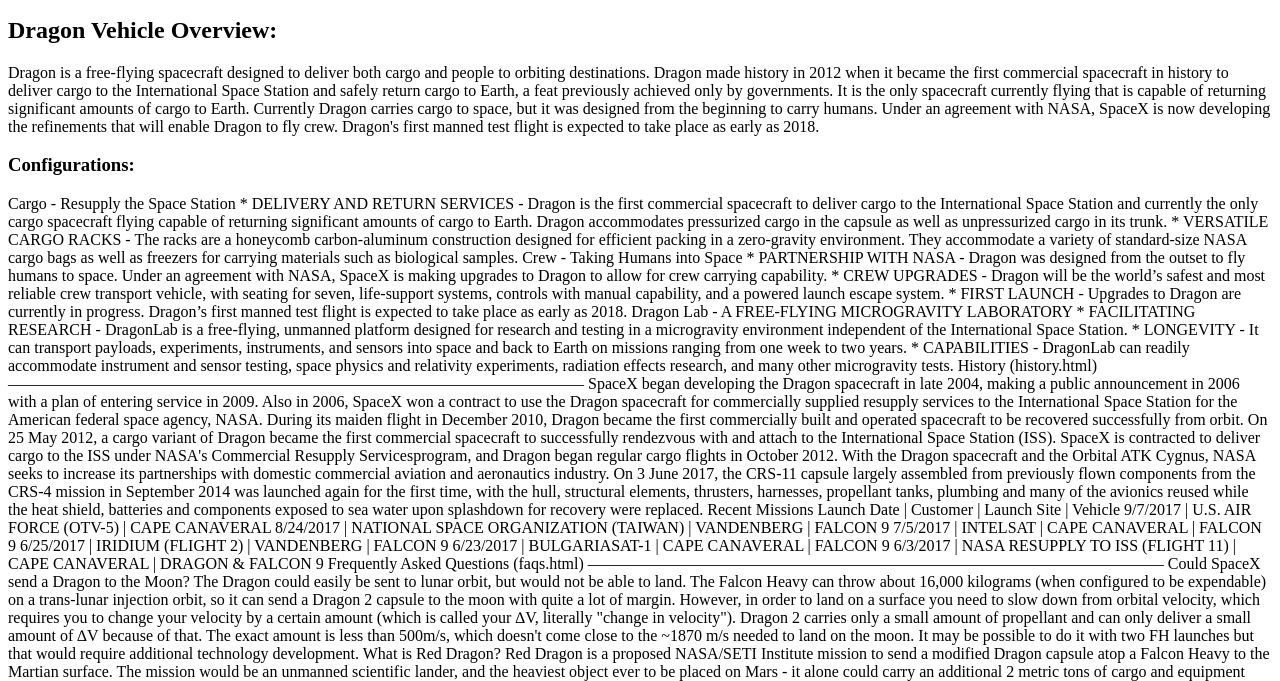
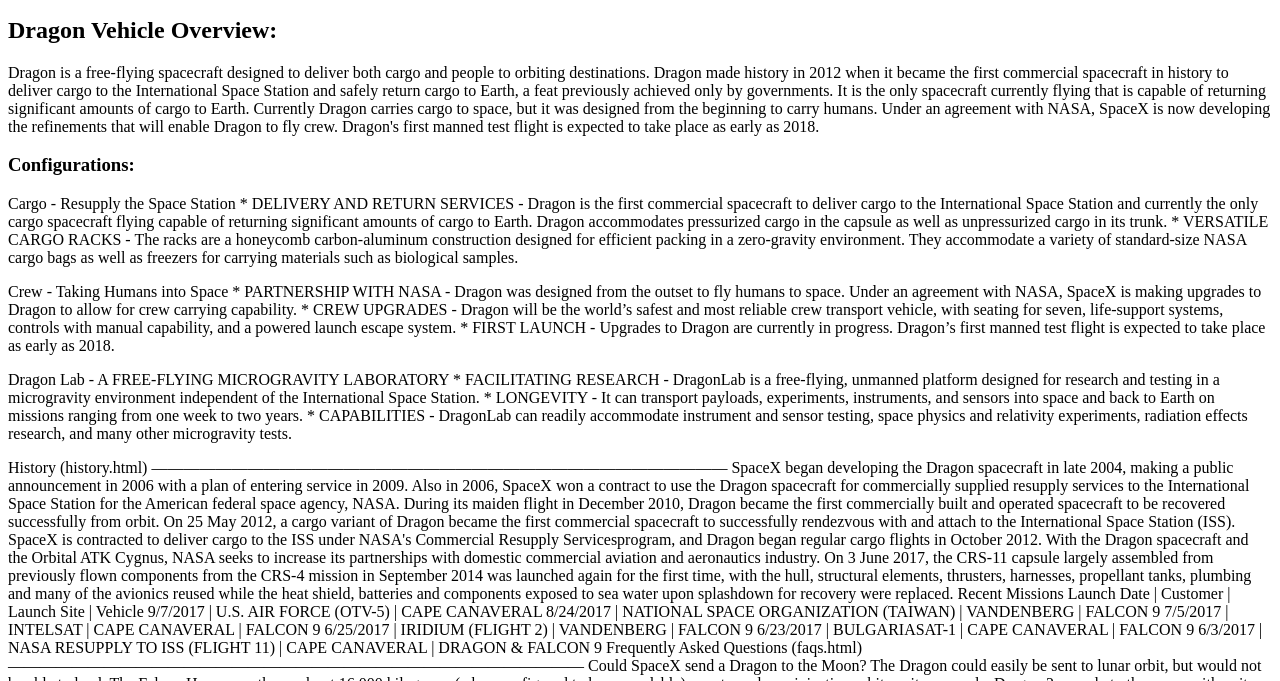
Before and after one commit to Mluck23/IFSC-1310, a plain HTML site: page dragonx/index.html in a window 1280 px wide. Shown: the part 119-800 px from the top of the page. Drawn offline with Linux system fonts and the light colour scheme.

Commit message:
worked on dragon

```diff
--- a/dragonx/index.html
+++ b/dragonx/index.html
@@ -15,41 +15,43 @@
        <div>
         <h1><a href="index.html">SPACEX</a></h1>
         Founder: Elon Musk>
+        Product: Dragon
+        Company Background:
+        SpaceX designs, manufactures and launches advanced rockets and spacecraft. The company was founded in 2002 to revolutionize space technology, with the ultimate goal of enabling people to live on other planets.
+       Home Page (index.html)
+       </div>
+       <nav>
+          <ul>
 
-        Product: Dragon
-
-        Company Background:
-
-        SpaceX designs, manufactures and launches advanced rockets and spacecraft. The company was founded in 2002 to revolutionize space technology, with the ultimate goal of enabling people to live on other planets.
-
-
-        Home Page (index.html)
-      </div>
+          </ul>
+       </nav>
     </header>
 
-<section id="history" class="container">
+<section id="content" class="container">
 <h2>Dragon Vehicle Overview:</h2>
 
 Dragon is a free-flying spacecraft designed to deliver both cargo and people to orbiting destinations. Dragon made history in 2012 when it became the first commercial spacecraft in history to deliver cargo to the International Space Station and safely return cargo to Earth, a feat previously achieved only by governments. It is the only spacecraft currently flying that is capable of returning significant amounts of cargo to Earth. Currently Dragon carries cargo to space, but it was designed from the beginning to carry humans. Under an agreement with NASA, SpaceX is now developing the refinements that will enable Dragon to fly crew. Dragon's first manned test flight is expected to take place as early as 2018.
 
 <h3>Configurations:</h3>
 
-Cargo - Resupply the Space Station
+<p>Cargo - Resupply the Space Station
 
 * DELIVERY AND RETURN SERVICES - Dragon is the first commercial spacecraft to deliver cargo to the International Space Station and currently the only cargo spacecraft flying capable of returning significant amounts of cargo to Earth. Dragon accommodates pressurized cargo in the capsule as well as unpressurized cargo in its trunk.
-* VERSATILE CARGO RACKS - The racks are a honeycomb carbon-aluminum construction designed for efficient packing in a zero-gravity environment. They accommodate a variety of standard-size NASA cargo bags as well as freezers for carrying materials such as biological samples.
+* VERSATILE CARGO RACKS - The racks are a honeycomb carbon-aluminum construction designed for efficient packing in a zero-gravity environment. They accommodate a variety of standard-size NASA cargo bags as well as freezers for carrying materials such as biological samples.</p>
 
-Crew - Taking Humans into Space
+<p>Crew - Taking Humans into Space
 
 * PARTNERSHIP WITH NASA - Dragon was designed from the outset to fly humans to space. Under an agreement with NASA, SpaceX is making upgrades to Dragon to allow for crew carrying capability.
 * CREW UPGRADES - Dragon will be the world’s safest and most reliable crew transport vehicle, with seating for seven, life-support systems, controls with manual capability, and a powered launch escape system.
 * FIRST LAUNCH - Upgrades to Dragon are currently in progress. Dragon’s first manned test flight is expected to take place as early as 2018.
+</p>
 
-Dragon Lab - A FREE-FLYING MICROGRAVITY LABORATORY
+<p>Dragon Lab - A FREE-FLYING MICROGRAVITY LABORATORY
 
 * FACILITATING RESEARCH - DragonLab is a free-flying, unmanned platform designed for research and testing in a microgravity environment independent of the International Space Station.
 * LONGEVITY - It can transport payloads, experiments, instruments, and sensors into space and back to Earth on missions ranging from one week to two years.
 * CAPABILITIES - DragonLab can readily accommodate instrument and sensor testing, space physics and relativity experiments, radiation effects research, and many other microgravity tests.
+</p>
 
 History (history.html)
 ————————————————————————————————————
```
